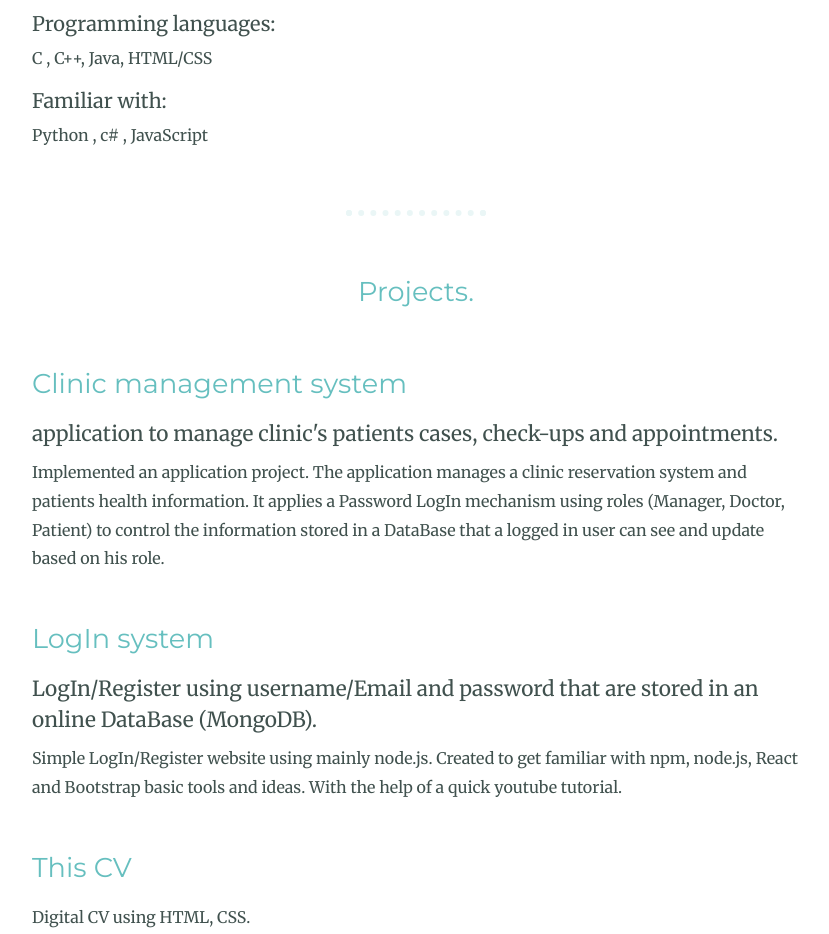
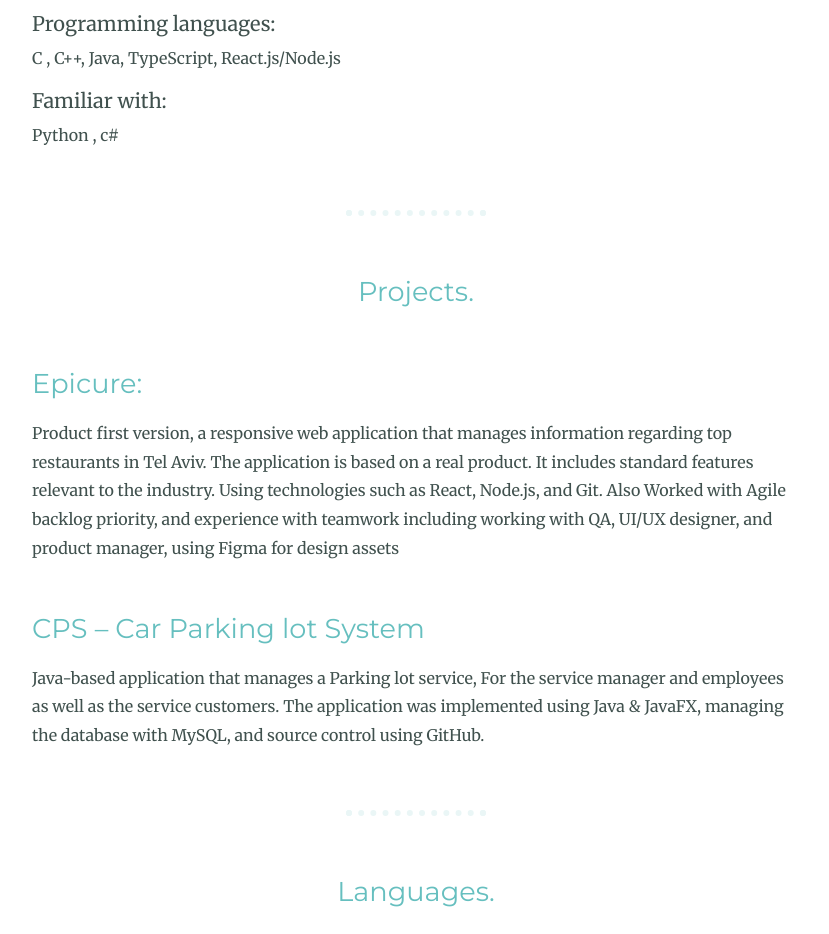
Before and after one commit to abuabied/CV, a plain HTML site: page index.html in a window 1280 px wide. Shown: the part 1720-2654 px from the top of the page, without its empty margins (224-1053 px from the left). Drawn offline with nearby package versions, Linux system fonts and the light colour scheme.

Commit message:
update projects

```diff
--- a/index.html
+++ b/index.html
@@ -86,9 +86,9 @@
       </div>
       <div class="skill-row">
         <h5>Programming languages:</h5>
-        <p class="code-skill"> C , C++, Java, HTML/CSS</p>
+        <p class="code-skill"> C , C++, Java, TypeScript, React.js/Node.js</p>
         <h5>Familiar with:</h5>
-        <p class="code-skill">Python , c# , JavaScript</p>
+        <p class="code-skill">Python , c#</p>
       </div>
     </div>
 
@@ -98,32 +98,25 @@
       <h2>Projects.</h2>
 
       <div class="proj-row">
-        <h2>Clinic management system</h2>
-        <h4>application to manage clinic's patients cases, check-ups and appointments.</h4>
-        <p class="code-skill"> Implemented an application project. The application manages a clinic reservation system
-          and patients health information. It applies a Password LogIn mechanism using roles (Manager, Doctor, Patient)
-          to control the information stored in a DataBase that a logged in user can see and update based on his role.
+        <h2>Epicure:</h2>
+        <p class="code-skill">
+          Product first version, a responsive web application that manages information
+          regarding top restaurants in Tel Aviv. The application is based on a real product.
+          It includes standard features relevant to the industry.
+          Using technologies such as React, Node.js, and Git.
+          Also Worked with Agile backlog priority, and experience with teamwork including working with QA,
+          UI/UX designer, and product manager, using Figma for design assets
         </p>
       </div>
 
       <div class="proj-row">
-        <h2>LogIn system</h2>
-        <h4>LogIn/Register using username/Email and password that are stored in an online DataBase (MongoDB).</h4>
-        <p class="code-skill"> Simple LogIn/Register website using mainly node.js. Created to get familiar
-          with npm, node.js, React and Bootstrap basic tools and ideas. With the help of a quick youtube tutorial.
-        </p>
+        <h2>CPS – Car Parking lot System</h2>
+        <p class="code-skill">
+          Java-based application that manages a Parking lot service, For the service manager and employees as
+          well as the service customers. The application was implemented using Java & JavaFX, managing the database
+          with MySQL, and source control using GitHub.
       </div>
 
-      <div class="proj-row">
-        <h2>This CV</h2>
-        <p>Digital CV using HTML, CSS.</p>
-      </div>
-
-      <!--<div class="proj-row">
-        <h2>HTML CV</h2>
-        <a href="https://abuabied.github.io/CV/">Click here to visit.</a>
-        <p>Digital CV using HTML.</p>
-      </div>-->
     </div>
 
     <hr>
```
